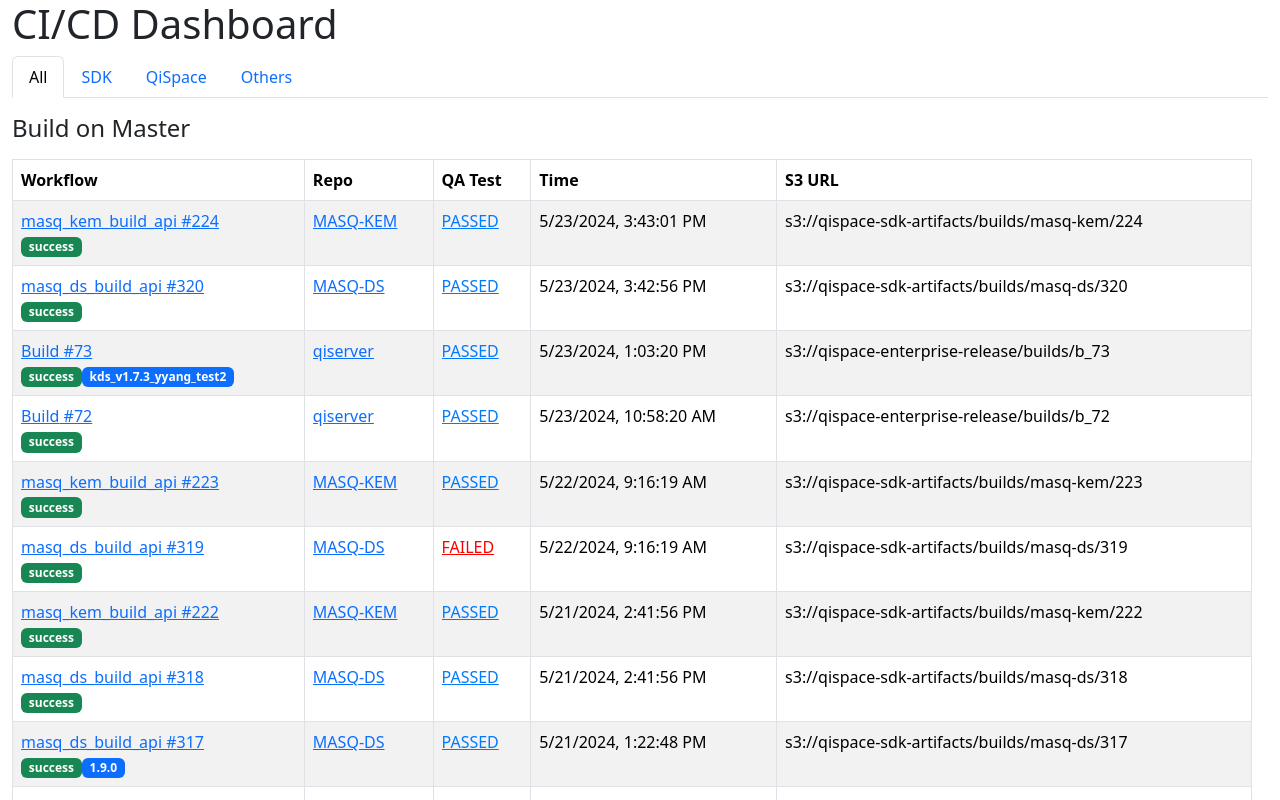
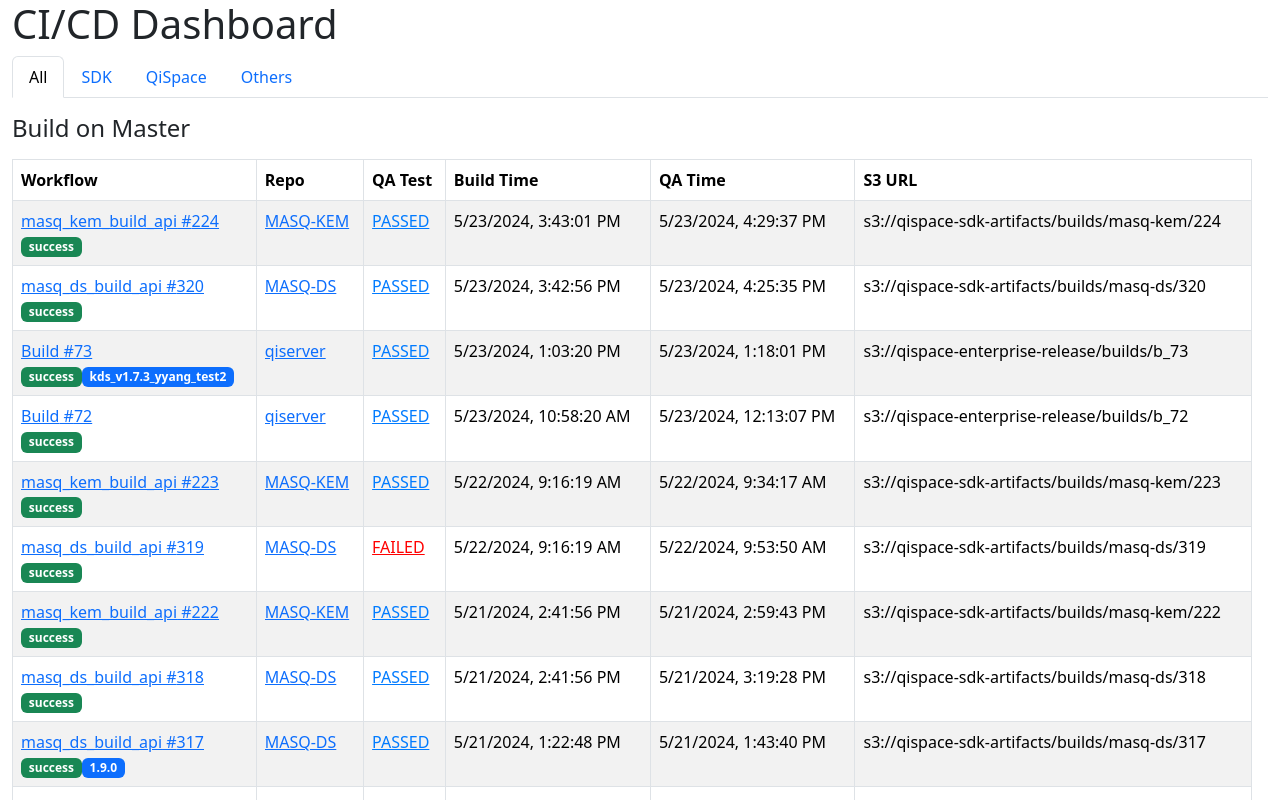
Before and after one commit to quantropi/cicd_dashboard, a React (Create React App) app: page /#/all in a window 1280 px wide. Shown: the top 800 px of the page. Built offline with nearby package versions, Linux system fonts and the light colour scheme.

Commit message:
Add test_time to runs.json

```diff
--- a/data_process/data_process.js
+++ b/data_process/data_process.js
@@ -237,7 +237,7 @@ async function updateComponentsAndRuns(incomingData, fetchedData) {
       if (incomingData.test_result && incomingData.test_result !== '') {
         validatedTestResult = validResults.includes(incomingData.test_result.toUpperCase()) ? incomingData.test_result.toUpperCase() : "";
       } else {
-                validatedTestResult = 'PASSED';
+        validatedTestResult = 'PASSED';
       }
     } else {
       validatedTestResult = '';
@@ -249,6 +249,7 @@ async function updateComponentsAndRuns(incomingData, fetchedData) {
       // Update the test result of the build run
       buildRun.test_result = validatedTestResult;
       buildRun.test_run_url = fetchedData.html_url;
+      buildRun.test_time = fetchedData.run_started_at;
     }
   }
 
@@ -291,6 +292,7 @@ async function updateComponentsAndRuns(incomingData, fetchedData) {
     status: fetchedData.conclusion,
     test_result: validatedTestResult,
     test_run_url: null,
+    test_time: null,
     build_version: incomingData.build_version || fetchedData.run_number,
     isRelease: false,
     release_version: null,
--- a/public/data/runs.json
+++ b/public/data/runs.json
@@ -16,7 +16,8 @@
     "build_version": "293",
     "isRelease": true,
     "release_version": "release_v1.8.0.1",
-    "s3_urls": "s3://qispace-sdk-artifacts/builds/masq-bn/293"
+    "s3_urls": "s3://qispace-sdk-artifacts/builds/masq-bn/293",
+    "test_time": "2024-05-01T18:30:15Z"
   },
   {
     "id": "8913349453",
@@ -90,7 +91,8 @@
     "build_version": "219",
     "isRelease": true,
     "release_version": "release_v1.8.0.2_test",
-    "s3_urls": "s3://qispace-sdk-artifacts/builds/libqeep/219"
+    "s3_urls": "s3://qispace-sdk-artifacts/builds/libqeep/219",
+    "test_time": "2024-05-07T17:43:12Z"
   },
   {
     "id": "8990161985",
@@ -432,7 +434,8 @@
     "build_version": "235",
     "isRelease": false,
     "release_version": null,
-    "s3_urls": "s3://qispace-sdk-artifacts/builds/libqeep/235"
+    "s3_urls": "s3://qispace-sdk-artifacts/builds/libqeep/235",
+    "test_time": "2024-05-14T19:20:40Z"
   },
   {
     "id": "9085004976",
@@ -508,7 +511,8 @@
     "build_version": "300",
     "isRelease": false,
     "release_version": null,
-    "s3_urls": "s3://qispace-sdk-artifacts/builds/masq-ds/300"
+    "s3_urls": "s3://qispace-sdk-artifacts/builds/masq-ds/300",
+    "test_time": "2024-05-14T19:58:59Z"
   },
   {
     "id": "9085415727",
@@ -603,7 +607,8 @@
     "build_version": "201",
     "isRelease": false,
     "release_version": null,
-    "s3_urls": "s3://qispace-sdk-artifacts/builds/masq-bn/201"
+    "s3_urls": "s3://qispace-sdk-artifacts/builds/masq-bn/201",
+    "test_time": "2024-05-15T13:07:07Z"
   },
   {
     "id": "9096242627",
@@ -641,7 +646,8 @@
     "build_version": "240",
     "isRelease": false,
     "release_version": null,
-    "s3_urls": "s3://qispace-sdk-artifacts/builds/libqeep/240"
+    "s3_urls": "s3://qispace-sdk-artifacts/builds/libqeep/240",
+    "test_time": "2024-05-15T15:16:16Z"
   },
   {
     "id": "9098292664",
@@ -717,7 +723,8 @@
     "build_version": "203",
     "isRelease": false,
     "release_version": null,
-    "s3_urls": "s3://qispace-sdk-artifacts/builds/masq-bn/203"
+    "s3_urls": "s3://qispace-sdk-artifacts/builds/masq-bn/203",
+    "test_time": "2024-05-15T16:15:12Z"
   },
   {
     "id": "9099158394",
@@ -812,7 +819,8 @@
     "build_version": "241",
     "isRelease": true,
     "release_version": "1.9.0",
-    "s3_urls": "s3://qispace-sdk-artifacts/builds/libqeep/241"
+    "s3_urls": "s3://qispace-sdk-artifacts/builds/libqeep/241",
+    "test_time": "2024-05-27T12:16:34Z"
   },
   {
     "id": "9129563474",
@@ -831,7 +839,8 @@
     "build_version": "205",
     "isRelease": true,
     "release_version": "1.9.0",
-    "s3_urls": "s3://qispace-sdk-artifacts/builds/masq-bn/205"
+    "s3_urls": "s3://qispace-sdk-artifacts/builds/masq-bn/205",
+    "test_time": "2024-05-27T12:24:17Z"
   },
   {
     "id": "9129663368",
@@ -923,6 +932,7 @@
     "status": "failure",
     "test_result": "",
     "test_run_url": null,
+    "test_time": null,
     "build_version": "314",
     "isRelease": false,
     "release_version": null,
@@ -983,7 +993,8 @@
     "build_version": "221",
     "isRelease": true,
     "release_version": "1.9.0",
-    "s3_urls": "s3://qispace-sdk-artifacts/builds/masq-kem/221"
+    "s3_urls": "s3://qispace-sdk-artifacts/builds/masq-kem/221",
+    "test_time": "2024-05-17T17:36:19Z"
   },
   {
     "id": "9132108139",
@@ -1021,7 +1032,8 @@
     "build_version": "317",
     "isRelease": true,
     "release_version": "1.9.0",
-    "s3_urls": "s3://qispace-sdk-artifacts/builds/masq-ds/317"
+    "s3_urls": "s3://qispace-sdk-artifacts/builds/masq-ds/317",
+    "test_time": "2024-05-21T17:43:40Z"
   },
   {
     "id": "9179021771",
@@ -1078,7 +1090,8 @@
     "build_version": "222",
     "isRelease": false,
     "release_version": null,
-    "s3_urls": "s3://qispace-sdk-artifacts/builds/masq-kem/222"
+    "s3_urls": "s3://qispace-sdk-artifacts/builds/masq-kem/222",
+    "test_time": "2024-05-21T18:59:43Z"
   },
   {
     "id": "9179787531",
@@ -1097,7 +1110,8 @@
     "build_version": "318",
     "isRelease": false,
     "release_version": null,
-    "s3_urls": "s3://qispace-sdk-artifacts/builds/masq-ds/318"
+    "s3_urls": "s3://qispace-sdk-artifacts/builds/masq-ds/318",
+    "test_time": "2024-05-21T19:19:28Z"
   },
   {
     "id": "9179982407",
@@ -1154,7 +1168,8 @@
     "build_version": "223",
     "isRelease": false,
     "release_version": null,
-    "s3_urls": "s3://qispace-sdk-artifacts/builds/masq-kem/223"
+    "s3_urls": "s3://qispace-sdk-artifacts/builds/masq-kem/223",
+    "test_time": "2024-05-22T13:34:17Z"
   },
   {
     "id": "9192045696",
@@ -1173,7 +1188,8 @@
     "build_version": "319",
     "isRelease": false,
     "release_version": null,
-    "s3_urls": "s3://qispace-sdk-artifacts/builds/masq-ds/319"
+    "s3_urls": "s3://qispace-sdk-artifacts/builds/masq-ds/319",
+    "test_time": "2024-05-22T13:53:50Z"
   },
   {
     "id": "9192050880",
@@ -1287,7 +1303,8 @@
     "build_version": "b_72",
     "isRelease": false,
     "release_version": null,
-    "s3_urls": "s3://qispace-enterprise-release/builds/b_72"
+    "s3_urls": "s3://qispace-enterprise-release/builds/b_72",
+    "test_time": "2024-05-23T16:13:07Z"
   },
   {
     "id": "9210415276",
@@ -1344,7 +1361,8 @@
     "build_version": "b_73",
     "isRelease": true,
     "release_version": "kds_v1.7.3_yyang_test2",
-    "s3_urls": "s3://qispace-enterprise-release/builds/b_73"
+    "s3_urls": "s3://qispace-enterprise-release/builds/b_73",
+    "test_time": "2024-05-23T17:18:01Z"
   },
   {
     "id": "9211389865",
@@ -1420,7 +1438,8 @@
     "build_version": "320",
     "isRelease": false,
     "release_version": null,
-    "s3_urls": "s3://qispace-sdk-artifacts/builds/masq-ds/320"
+    "s3_urls": "s3://qispace-sdk-artifacts/builds/masq-ds/320",
+    "test_time": "2024-05-23T20:25:35Z"
   },
   {
     "id": "9213915148",
@@ -1439,7 +1458,8 @@
     "build_version": "224",
     "isRelease": false,
     "release_version": null,
-    "s3_urls": "s3://qispace-sdk-artifacts/builds/masq-kem/224"
+    "s3_urls": "s3://qispace-sdk-artifacts/builds/masq-kem/224",
+    "test_time": "2024-05-23T20:29:37Z"
   },
   {
     "id": "9214405320",
--- a/src/components/Run.tsx
+++ b/src/components/Run.tsx
@@ -68,6 +68,11 @@ const Run: React.FC<RunProps> = ({ run }) => {
           {formatLocalTime(run.time)}
         </div>
       </td>
+      <td>
+        <div className="time-display" style={{ maxWidth: '200px' }}>
+          {run.test_time ? formatLocalTime(run.test_time) : 'N/A'}
+        </div>
+      </td>
       <td>{run.s3_urls !== "" ? run.s3_urls : 'N/A'}</td>
     </tr>
   );
--- a/src/components/Runs.tsx
+++ b/src/components/Runs.tsx
@@ -121,7 +121,8 @@ const Runs: React.FC<RunsProps> = ({
             <th>Workflow</th>
             <th>Repo</th>
             <th>QA Test</th>
-            <th>Time</th>
+            <th>Build Time</th>
+            <th>QA Time</th>
             <th>S3 URL</th>
           </tr>
         </thead>
--- a/src/types/models.ts
+++ b/src/types/models.ts
@@ -37,6 +37,7 @@ export interface RunDetails {
   status: string;
   test_result: string;
   test_run_url: string;
+  test_time: string;
   build_version: string;
   isRelease: boolean;
   release_version: string;
```
